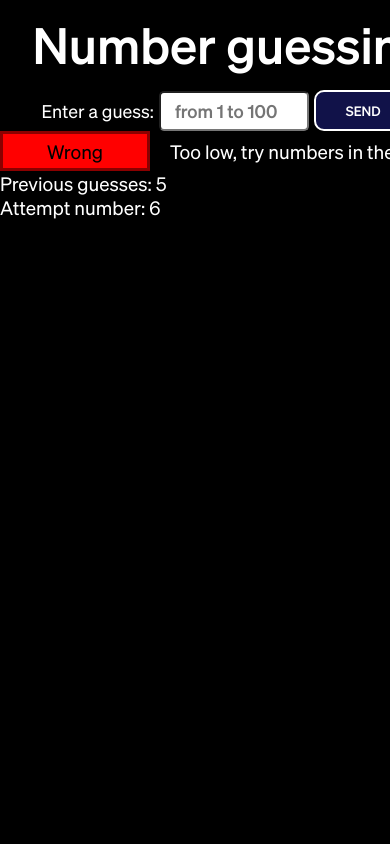
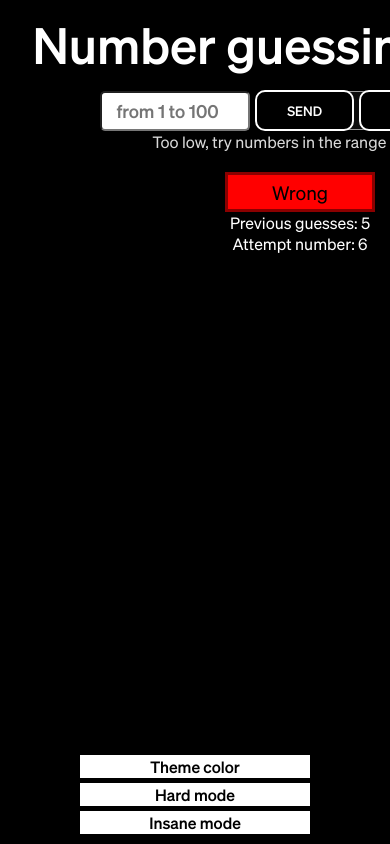
Before and after one commit to DenisKramarenkoS/000_site-guess-game, a plain HTML site: page index.html in a window 390 px wide. Both pictures are taken after typing "5" into the empty fields and a click on the button "SEND". Shown: the top 844 px of the page. Drawn offline with Linux system fonts and the light colour scheme.

Commit message:
UPD: Menu buttons

```diff
--- a/index.html
+++ b/index.html
@@ -8,18 +8,34 @@
     <script src="scripts/script.js" defer></script>
   </head>
   <body class="lightTheme">
-    <button id="switchTheme">
-      switch theme
-    </button>
+    <div id="menu">
+      <ul>
+        <li>
+          <button id="switchTheme" class="menuButton">
+            Theme color
+          </button>
+        </li>
+        <li>
+          <button class="menuButton">
+            Hard mode
+          </button>
+        </li>
+        <li>
+          <button class="menuButton">
+            Insane mode
+          </button>
+        </li>
+      </ul>
+    </div>
+
     <h1 id="header">Number guessing game</h1>
-    <div id="red"></div>
+    <div id="red"> </div>
     <div id="movingBlock">
-      <p id="info">
-        <small>We have selected a number <mark>from 1 to 100</mark>. See if
-        you can guess it <mark>in 7 turns or fewer</mark></small>
+      <p id="info" class="textDullColor">
+        <small>We have selected a number from 1 to 100. See if
+        you can guess it in 7 turns or fewer</small>
       </p>
       <form id="formSubmit">
-        <label for="guessField">Enter a guess: </label>
         <input
           type="number"
           min="1"
@@ -30,16 +46,12 @@
         <button id="sendButton" class="button-form">send</button>
         <button id="playAgainButton" class="button-form">Play Again</button>
       </form>
-        <div id="answerAndHint">
-          <div id="answer">
-            <p id="textAnswer"True</p>
-          </div>
-          <div>
-            <p id="hint"></p>
-          </div>
-        </div>
-        <p id="guesses" class="displayedBlock">Previous guesses:</p>
-        <p class="displayedBlock">Attempt number: <span id="attemptNumber">7</span></p>
+      <p id="hint" class="centerAlign textDullColor"></p>
+      <div id="answer">
+        <p id="textAnswer"True</p>
+      </div>
+      <p id="guesses" class="displayedBlock centerAlign">Previous guesses:</p>
+      <p class="displayedBlock centerAlign">Attempt number: <span id="attemptNumber">7</span></p>
     </div>
   </body>
 </html>
--- a/scripts/script.js
+++ b/scripts/script.js
@@ -12,7 +12,9 @@ const displayedBlock = document.getElementsByClassName("displayedBlock");
 const attemptNumber = document.getElementById("attemptNumber");
 const switchTheme = document.getElementById("switchTheme");
 const closingBanner = document.getElementById("red");
-const buttonForm = document.getElementsByClassName("button-form")
+const buttonForm = document.getElementsByClassName("button-form");
+const textDullColor = document.getElementsByClassName("textDullColor");
+const menuButton = document.getElementsByClassName("menuButton");
 
 let lowValue = 0;
 let highValue = 100;
@@ -137,33 +139,47 @@ switchTheme.addEventListener("click", () => {
   if (currentTheme === "lightTheme") {
     document.body.className = "darkTheme";
 
-    // switchTheme
-    switchTheme.style.color = "white";
-    switchTheme.style.backgroundColor = "black";
+    // menu buttons
+    for (let i = 0; i < menuButton.length; i += 1) {
+      menuButton[i].style.color = "white"
+      menuButton[i].style.backgroundColor = "black"
+    }
 
     // banner, which close info-text
-    closingBanner.style.backgroundColor = "white"
+    closingBanner.style.backgroundColor = "white";
+
+    // buttons
+    for (let i = 0; i < buttonForm.length; i += 1) {
+      buttonForm[i].classList.add("black-form");
+    }
+
+    // Text with dull color
+    for (let i = 0; i < textDullColor.length; i += 1) {
+      textDullColor[i].style.color = "hsl(0 0% 15%)"
+    }
+  } else {
+    document.body.className = "lightTheme";
+
+    // menu buttons
+    for (let i = 0; i < menuButton.length; i += 1) {
+      menuButton[i].style.color = "black";
+      menuButton[i].style.backgroundColor = "white";
+    }
+
+    // banner, which close info-text
+    closingBanner.style.backgroundColor = "black";
 
     //buttons
     for (let i = 0; i < buttonForm.length; i += 1) {
-      buttonForm[i].classList.add("black-form")
+      buttonForm[i].classList.remove("black-form");
     }
-  } else {
-    document.body.className = "lightTheme"
 
-    // switchTheme
-    switchTheme.style.color = "black";
-    switchTheme.style.backgroundColor = "white";
-
-    // banner, which close info-text
-    closingBanner.style.backgroundColor = "black"
-
-    //buttons
-    for (let i = 0; i < buttonForm.length; i += 1) {
-      buttonForm[i].classList.remove("black-form")
+    // Text with dull color
+    for (let i = 0; i < textDullColor.length; i += 1) {
+      textDullColor[i].style.color = "hsl(0 0% 85%)";
     }
   }
-})
+});
 
 // Play again button
 playAgainButton.addEventListener("click", function () {
--- a/styles/style.css
+++ b/styles/style.css
@@ -34,12 +34,29 @@ body.darkTheme {
   color: black;
 }
 
-#switchTheme {
+#menu {
+  width: 230px;
   position: absolute;
   top: 5px;
   left: 5px;
-  height: 50px;
-  width: 50px;
+}
+
+ul {
+  list-style: none;
+}
+
+li {
+  width: 200px;
+  height: 28px;
+}
+
+.menuButton {
+  font-family: "Sohne";
+  font-weight: bold;
+  padding-inline: 10px;
+  padding-block: 1px;
+  min-width: 230px;
+  font-size: 1rem;
   background-color: white;
   color: black;
 }
@@ -102,13 +119,10 @@ label[for="guessField"] {
   display: none;
   justify-content: center;
   align-items: center;
+  align-content: center;
+  margin: auto;
+  margin-top: 20px;
   color: black;
-}
-
-#answerAndHint {
-  display: flex;
-  align-items: center;
-  gap: 20px;
 }
 
 #info {
@@ -137,11 +151,10 @@ button.button-form {
   padding-block: 10px;
   padding-inline: 30px;
   border: 2px solid white;
-  background-color: black;
   color: white;
   border-radius: 10px;
   transform-style: preserve-3d;
-  background-color: rgb(17, 18, 73);
+  background-color: black;
   transition: transform 0.15s;
 }
 
@@ -159,16 +172,16 @@ button.button-form::before {
   bottom: 0;
   right: 0;
   left: 0;
-  background-color: rgb(4, 7, 31);
+  background-color: hsl(0 0% 5%);
   width: 100%;
   height: 100%;
-  box-shadow: 0 0 0 1px rgba(255, 255, 255, 0.774);
+  box-shadow: 0 0 0 1px hsl(0 0% 60%);
   transform: translate3d(20px, 0, -1px);
   transition: transform 0.15s;
 }
 
 button.black-form::before {
-  background-color: rgb(231, 231, 231);
+  background-color: hsl(0 0% 93%);
   width: 100%;
   height: 100%;
   box-shadow: 0 0 0 1px black;
@@ -191,3 +204,24 @@ button.button-form:active {
 button.button-form:active::before {
   transform: translate3d(0, 0, -1px);
 }
+
+.textDullColor {
+  color: hsl(0 0% 85%);
+}
+
+.centerAlign {
+  text-align: center;
+  font-size: 1rem;
+}
+
+@media (max-width: 1073px) {
+  #menu {
+    position: absolute;
+    top: auto;
+    bottom: 5px;
+    left: 0;
+    right: 0;
+    margin-inline: auto;
+    width: 230px;
+  }
+}
```
